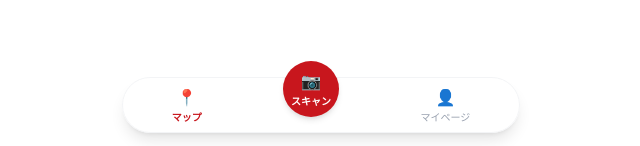
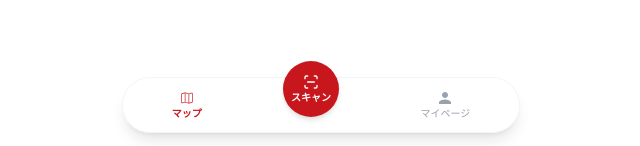
Before and after one commit to 2026ProjectResearchAR/campus-ar-client, a Next.js app: page /screen/map in a window 1280 px wide. Shown: the part 651-797 px from the top of the page, without its empty margins (319-959 px from the left). Built offline with nearby package versions, Linux system fonts and the light colour scheme.

Commit message:
共通コンポーネントの使用アイコンをreact-iconsからの導入画像に切り替え

```diff
--- a/componets/TabBar.tsx
+++ b/componets/TabBar.tsx
@@ -1,4 +1,7 @@
 import Link from 'next/link';
+import { CiMap } from "react-icons/ci";
+import { LuScanLine } from "react-icons/lu";
+import { IoMdPerson } from "react-icons/io";
 
 export default function TabBar() {
   return (
@@ -7,19 +10,19 @@ export default function TabBar() {
 
       {/* 1. マップボタン */}
       <Link href="/screen/map" className="flex flex-col items-center text-[10px] text-[#c8161d] font-bold no-underline">
-        <span className="text-base">📍</span>
+        <span className="text-base"><CiMap /></span>
         <span>マップ</span>
       </Link>
 
       {/* 2. スキャンボタン（真ん中の飛び出る赤ボタン） */}
       <Link href="/scan" className="relative -top-4 w-14 h-14 bg-[#c8161d] rounded-full flex flex-col items-center justify-center text-white text-[10px] font-bold shadow-md active:scale-95 transition-transform no-underline">
-        <span className="text-base">📷</span>
+        <span className="text-base"><LuScanLine /></span>
         <span>スキャン</span>
       </Link>
 
       {/* 3. マイページボタン */}
       <Link href="/screen/mypage" className="flex flex-col items-center text-[10px] text-gray-400 no-underline">
-        <span className="text-base">👤</span>
+        <span className="text-base"><IoMdPerson /></span>
         <span>マイページ</span>
       </Link>
 
```
